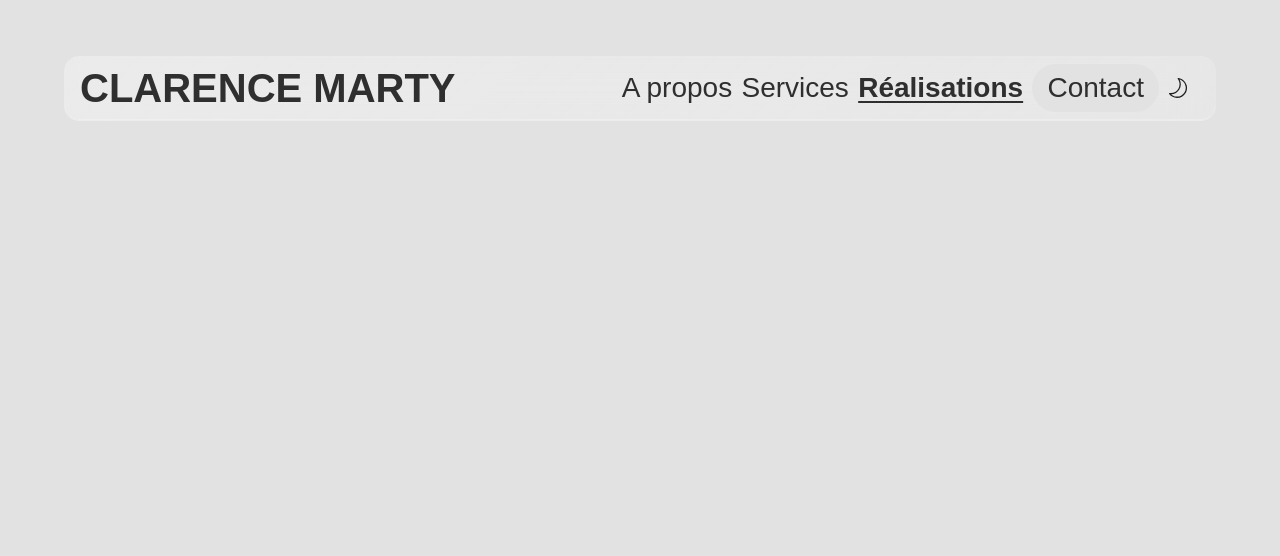
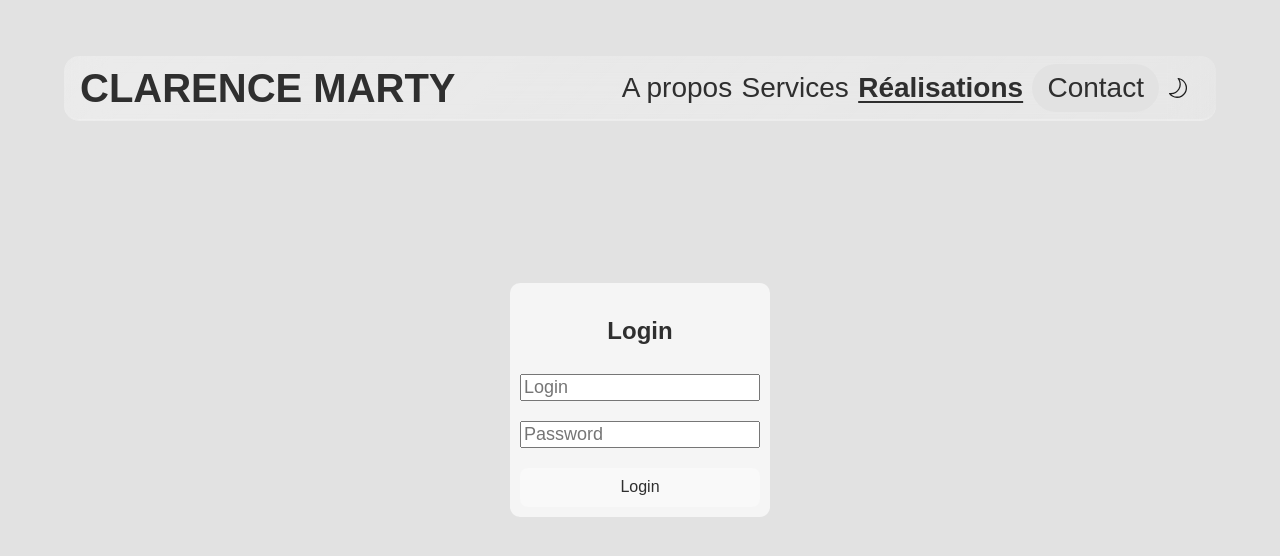
Before and after one commit to balkohv/clarence_marty, a React (Vite) app: page /login in a window 1280 px wide. Shown: the top 556 px of the page. Built offline with nearby package versions, Linux system fonts and the light colour scheme; no server answers.

Commit message:
add login + view's integation

```diff
--- a/src/App.jsx
+++ b/src/App.jsx
@@ -7,6 +7,7 @@ import Footer from "./components/footer/Footer"
 import React, { useEffect, useState } from "react";
 import Navbar from './components/navbar/Navbar';
 import Dashboard from './components/admin/dashboard.jsx';
+import Login from './components/users/login.jsx';
 
 function App() {
 
@@ -25,6 +26,7 @@ function App() {
           { <Route path="/services" element={<About isServices={1}/>} /> }
           { <Route path="/projects" element={<Projects />} /> }
           { <Route path="/admin" element={<Dashboard />} />}
+          { <Route path="/login" element={<Login />} />}
         </Routes>
       </BrowserRouter>
       <Col className={`filter ${modalIsActive?"active":""}`} onClick={show_modal}>
--- a/src/components/about-me/About-me.jsx
+++ b/src/components/about-me/About-me.jsx
@@ -1,5 +1,5 @@
 import "./About-me.css";
-import { useEffect } from "react";
+import { use, useEffect } from "react";
 import { useRef } from "react";
 import Navbar from '../navbar/Navbar'
 import Footer from '../footer/Footer';
@@ -11,10 +11,23 @@ import mail from '../../assets/mail.png';
 import telephone from '../../assets/telephone.png';
 import * as logo from '../../assets/logos';
 import Downarrow from '../../assets/SVG/Downarrow.svg?react';
+import $ from 'jquery';
 
 const AboutMe = ({isServices}) => {
     const servicesRef = useRef(null);
     const AboutRef = useRef(null);
+    const api_url = import.meta.env.VITE_API_URL;
+
+    useEffect(() => {
+        if (localStorage.getItem('firstVisite') == null){
+            $.ajax({
+                url: api_url+'site_api.php',
+                method: 'GET',
+                success: (response) => {localStorage.setItem('firstVisite', 'true'); },
+                error: (err) => { console.log(err); }
+            });
+        }
+    }, []);
 
     const scrollToServices = () => {
         servicesRef.current?.scrollIntoView({ behavior: "smooth" });
--- a/src/components/admin/Admin.css
+++ b/src/components/admin/Admin.css
@@ -646,6 +646,18 @@ input[type="file"]{
   width: 20%;
 }
 
+#logout-icon{
+  width: 40px;
+  height: 40px;
+  cursor: pointer;
+  transition: all ease 0.3s;
+  fill:#FFF
+}
+
+#logout-icon:hover{
+  scale: 1.2;
+  transition: all ease 0.3s;
+}
 
 
 
--- a/src/components/admin/Dashboard.jsx
+++ b/src/components/admin/Dashboard.jsx
@@ -1,4 +1,5 @@
 import './Admin.css';
+import Logout from '../../assets/SVG/Logout.svg?react';
 import React from 'react';
 import { Col, Row } from 'react-bootstrap';
 import Item from '../projects/Item-edit.jsx';
@@ -26,15 +27,14 @@ import {
   verticalListSortingStrategy,
 } from "@dnd-kit/sortable";
 
+const api_url = import.meta.env.VITE_API_URL;
+
 const type_slide = {
   IMAGE: "image",
   CARROUSSEL: "carroussel",
   VIDEO: "video",
   PREVIEW: "preview"
 };
-
-const api_url = import.meta.env.VITE_API_URL;
-console.log("API URL:", api_url);
 
 const Dashboard = () => {
   const [projects, setProjectsList] = React.useState([]);
@@ -44,13 +44,55 @@ const Dashboard = () => {
   const [saveStatus, setSaveStatus] = useState("idle");
   const [types, setTypes] = React.useState([]);
   const [showModal, setShowModal] = React.useState(false);
+  const [views, setViews] = React.useState([]);
+
+
+useEffect(() => {
+  if(localStorage.getItem("user")==null){
+      console.log("no user");
+      window.location.href = '/login';
+  }else{
+    $.ajax({
+      url:api_url+'user_api.php',
+      method: 'POST',
+      data: {
+          action: "is_user",
+          id: JSON.parse(localStorage.getItem("user"))
+      },
+      success: (response) => {
+          if(response.status_code !== 200) {
+              localStorage.removeItem('user');
+              window.location.href = '/login';
+          }
+      },
+      error: () => {
+          localStorage.removeItem('user');
+          window.location.href = '/login';
+      }
+    })
+  }
+}, []);
 
 
   React.useEffect(() => {
     // Initial mock data
+
+    $.ajax({
+      url: api_url+'site_api.php',
+      method: 'GET',
+      data: {
+        action:"get_views"
+      },
+      success: (response) => {
+        console.log(response.data);
+          setViews(response.data);
+      },
+      error: (err) => { console.log(err); }
+
+    });
     if (projects.length > 0) return;
     $.ajax({
-      url: ''+api_url+'project_api.php',
+      url: api_url+'project_api.php',
       method: 'GET',
       dataType: 'json',
       data: {
@@ -355,9 +397,9 @@ const Dashboard = () => {
         <h1>VISITES</h1>
         <Col className='graph'>
           <ResponsiveContainer>
-            <LineChart data={[{date:"janvier-2025",visites:10},{date:"février-2025",visites:30},{date:"mars-2025",visites:20},{date:"avril-2025",visites:50},{date:"mai-2025",visites:40}]}>
+            <LineChart data={views}>
               <CartesianGrid strokeDasharray="3 3" />
-              <XAxis dataKey="date" />
+              <XAxis dataKey="mois" />
               <YAxis />
               <Tooltip />
               <Line type="monotone" dataKey="visites" stroke="#8884d8" strokeWidth={2} />
@@ -545,6 +587,7 @@ const Dashboard = () => {
 
         </div>
       )}
+      <span><Logout id="logout-icon" onClick={() => {localStorage.removeItem('user'); window.location.href = '/login';}} /></span>
     </div>
   );
 };
--- /dev/null
+++ b/src/components/users/login.jsx
@@ -0,0 +1,59 @@
+import React from 'react';
+import $ from 'jquery';
+import './users.css';
+
+const api_url = import.meta.env.VITE_API_URL;
+
+const Login = () => {
+
+  const [login, setLogin] = React.useState('');
+  const [password, setPassword] = React.useState('');
+  const [error, setError] = React.useState(null);
+    const [loading, setLoading] = React.useState(false);
+
+    const handleSubmit = (e) => {
+        e.preventDefault();
+        setLoading(true);
+        setError(null);
+        $.ajax({
+            url: ''+api_url+'user_api.php',
+            method: 'POST',
+            data: {
+                action: "login",
+                login: login,
+                password: password
+            },
+            success: (response) => {
+                setLoading(false);
+                if(response.status_code === 200) {
+                    localStorage.setItem('user', JSON.stringify(response.data));
+                    window.location.href = '/admin';
+                } else {
+                    setError(response.message || 'Login failed');
+                }
+            },
+            error: () => {
+                setLoading(false);
+                setError('An error occurred. Please try again.');
+            }
+        });
+    }
+
+    return (
+        <div className="login-container">
+            <h2>Login</h2>
+            <form onSubmit={handleSubmit}>
+                <div>
+                    <input placeholder="Login" type="text" value={login} onChange={(e) => setLogin(e.target.value)} required />
+                </div>
+                <div>
+                    <input placeholder="Password" type="password" value={password} onChange={(e) => setPassword(e.target.value)} required />
+                </div>
+                {error && <div className="error-message">{error}</div>}
+                <button type="submit" disabled={loading}>{loading ? 'Logging in...' : 'Login'}</button>
+            </form>
+        </div>
+    );
+};
+
+export default Login;
--- /dev/null
+++ b/src/components/users/users.css
@@ -0,0 +1,22 @@
+.login-container {
+    display: flex;
+    flex-direction: column;
+    align-items: center;
+    justify-content: center;
+    background-color: var(--lighter-background);
+    padding:10px;
+    border-radius: 10px;
+    gap:5px;
+}
+
+.login-container form{
+    display: flex;
+    flex-direction: column;
+    gap:20px;
+}
+
+form input{
+
+    min-width: 15vw;
+    font-size: large;
+}
```
Also changed, not shown: src/assets/SVG/logout.svg (added), src/components/admin/Login.jsx (deleted).
